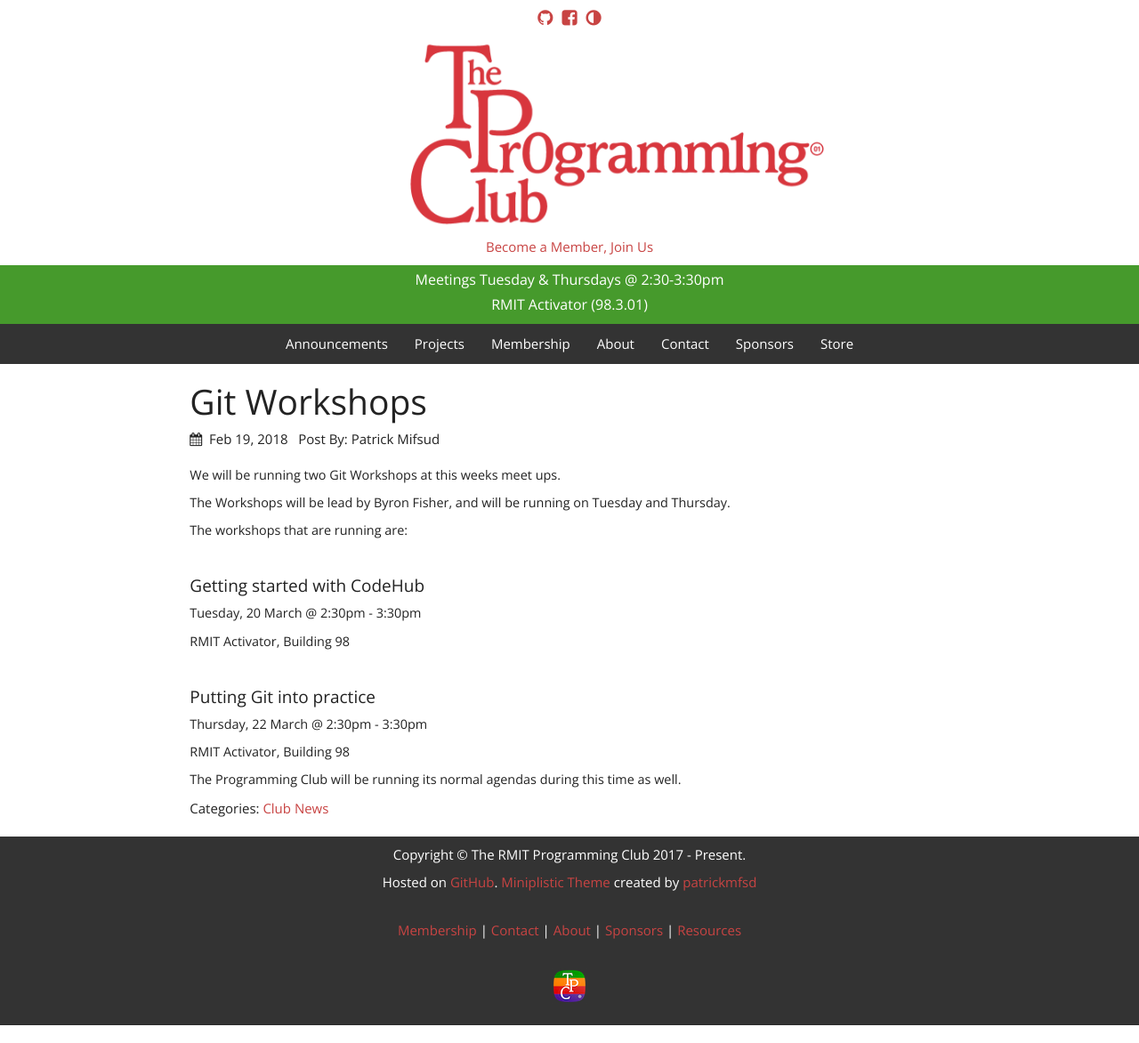
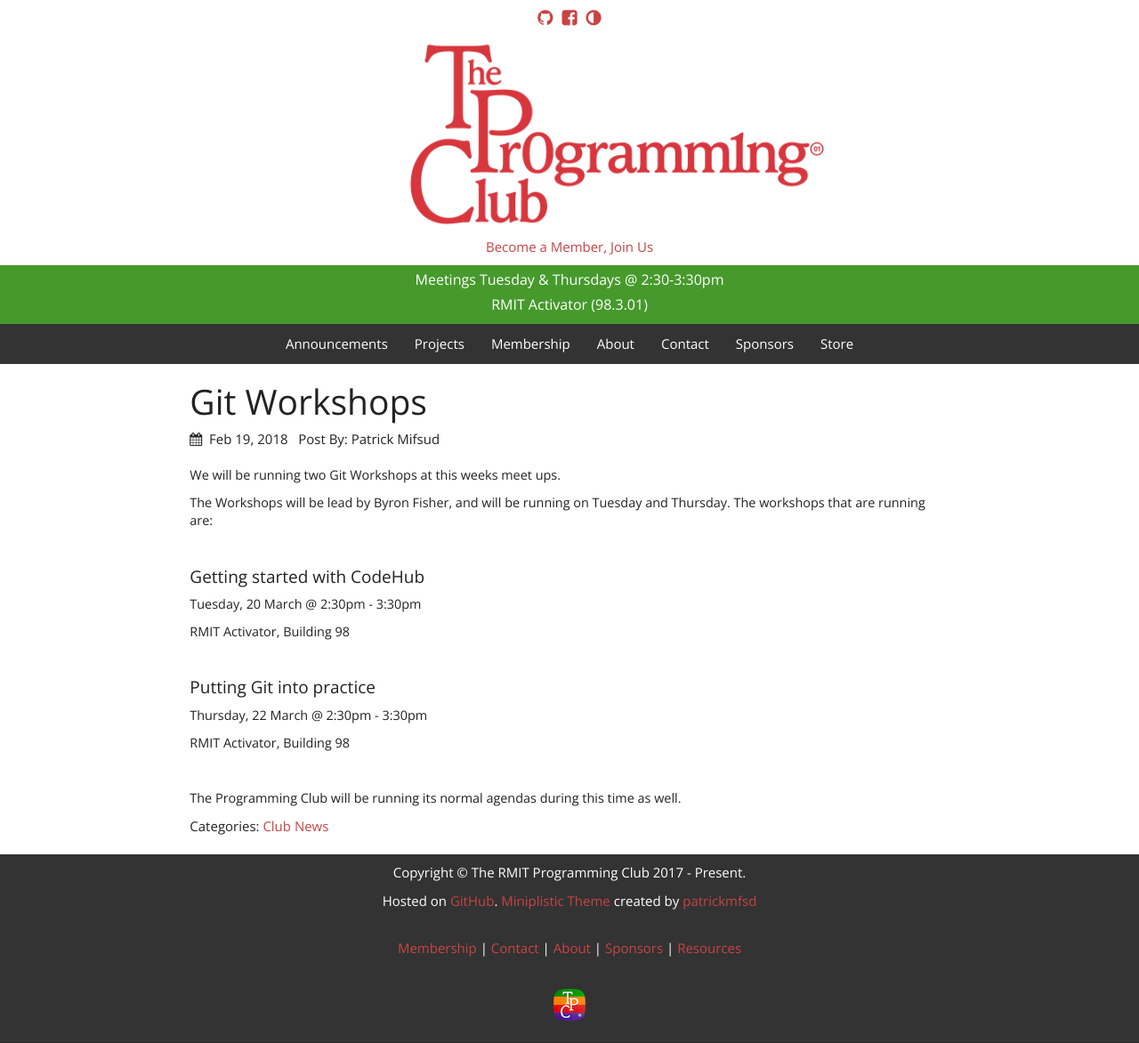
Before and after one commit to rmit-programming-club/rmit-programming-club.github.io, a Jekyll site: the page built from _posts/2018-02-19-Git-Workshops.md, in a window 1280 px wide. Shown: the whole page at 89% size. Built offline with Jekyll 4.4.1, drawn with Linux system fonts in a browser that asks for light colours; nearby versions of some CDN libraries.

Commit message:
format fix #3

```diff
--- a/_posts/2018-02-19-Git-Workshops.md
+++ b/_posts/2018-02-19-Git-Workshops.md
@@ -8,9 +8,7 @@
 
 <!-- more -->
 
-The Workshops will be lead by Byron Fisher, and will be running on Tuesday and Thursday.
-
-The workshops that are running are:
+The Workshops will be lead by Byron Fisher, and will be running on Tuesday and Thursday. The workshops that are running are:
 
 <br />
 
@@ -28,5 +26,6 @@
 
 RMIT Activator, Building 98
 
+<br />
 
 The Programming Club will be running its normal agendas during this time as well.
```
